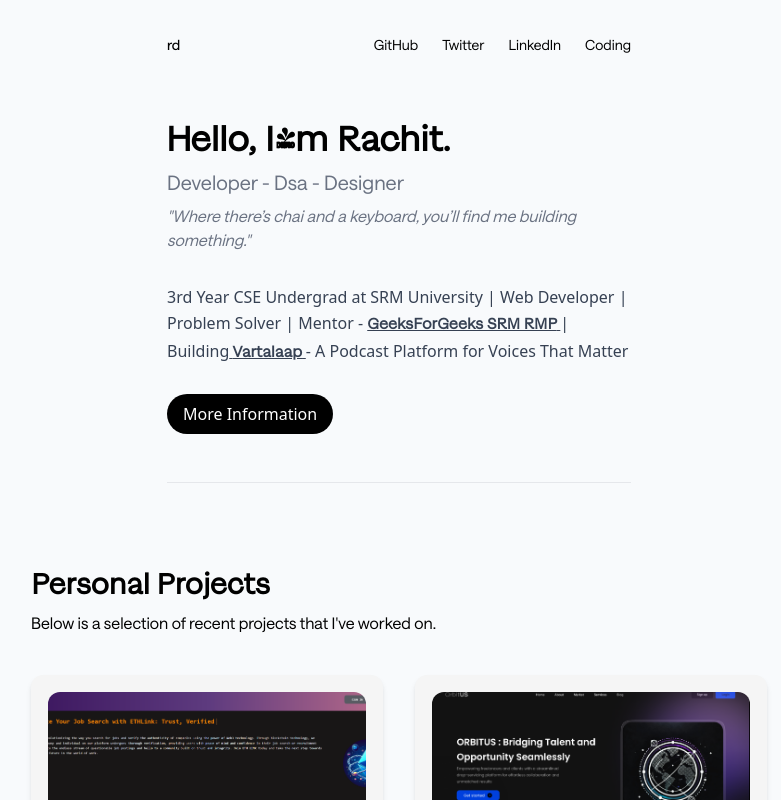
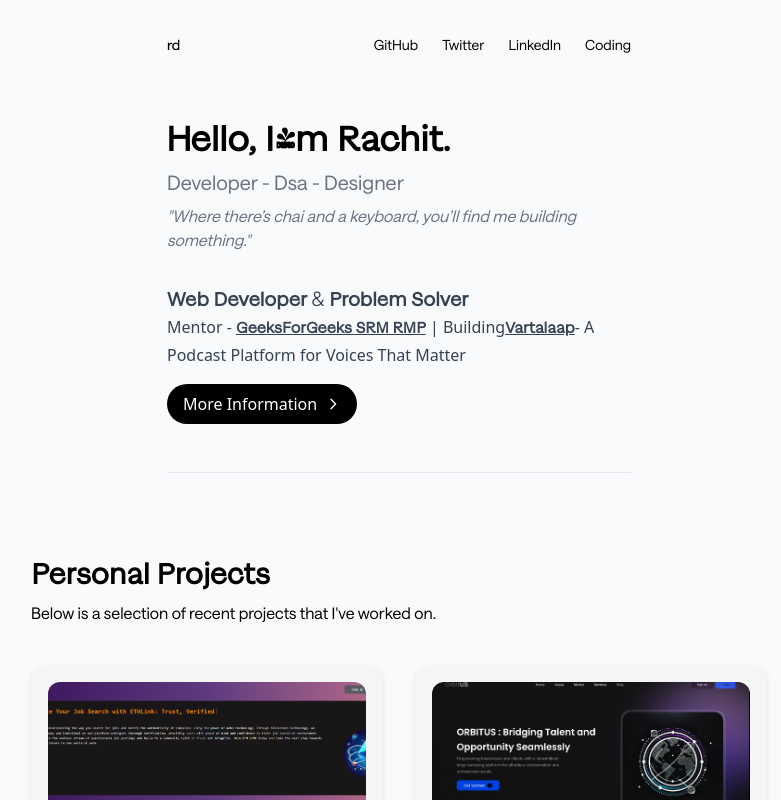
Before and after one commit to dhanush-adi/Portfolio, a React (Vite) app: page / in a window 1280 px wide. Shown: the top 800 px of the page, without its empty margins (241-1022 px from the left). Built offline with nearby package versions, Linux system fonts and the light colour scheme; a web font is replaced by a local one.

Commit message:
Initial commit

```diff
--- a/src/components/V1.jsx
+++ b/src/components/V1.jsx
@@ -59,29 +59,51 @@ const V1 = () => {
             </p>
 
             <p className="font-Saans text-[15px] sm:text-[16px] text-gray-700 mb-3 leading-relaxed">
-              3rd Year CSE Undergrad at SRM University | Web Developer | Problem
-              Solver | Mentor -{" "}
+              {/* Computer Science Undergrad at{" "}
+              <span className="font-bold font-maga"> SRM University </span>{" "}
+              <br /> */}
+              <span className="font-bold font-maga text-xl">
+                Web Developer{" "}
+                <span className="font-saans font-extralight">&</span> Problem
+                Solver
+              </span>{" "}
+              <br />
+              Mentor -{" "}
               <a
-                href=" https://gfgsrmrmp.vercel.app/ "
+                href="https://gfgsrmrmp.vercel.app/"
                 className="font-bold font-maga hover:text-2xl duration-300 underline"
               >
-                {" "}
-                GeeksForGeeks SRM RMP{" "}
+                GeeksForGeeks SRM RMP
               </a>{" "}
               | Building
               <a
-                href=" https://vartalaappodcast.vercel.app/ "
+                href="https://vartalaappodcast.vercel.app/"
                 className="font-bold font-maga hover:text-2xl duration-300 underline"
               >
-                {" "}
-                Vartalaap{" "}
+                Vartalaap
               </a>
               - A Podcast Platform for Voices That Matter
             </p>
 
-            <button className="bg-black text-white px-4 py-2 mt-4 rounded-4xl hover:scale-110 duration-300">
-              <NavLink to="/about">More Information</NavLink>
-            </button>
+            <NavLink to="/about" >
+              <button className="bg-black text-white px-4 py-2 mt-4 rounded-4xl hover:scale-110 duration-300 flex items-center gap-2 cursor-pointer">
+                More Information
+                <svg
+                  xmlns="http://www.w3.org/2000/svg"
+                  className="h-4 w-4"
+                  fill="none"
+                  viewBox="0 0 24 24"
+                  stroke="currentColor"
+                >
+                  <path
+                    strokeLinecap="round"
+                    strokeLinejoin="round"
+                    strokeWidth={2}
+                    d="M9 5l7 7-7 7"
+                  />
+                </svg>
+              </button>
+            </NavLink>
           </section>
 
           <hr className="border-gray-200 my-1" />
```
